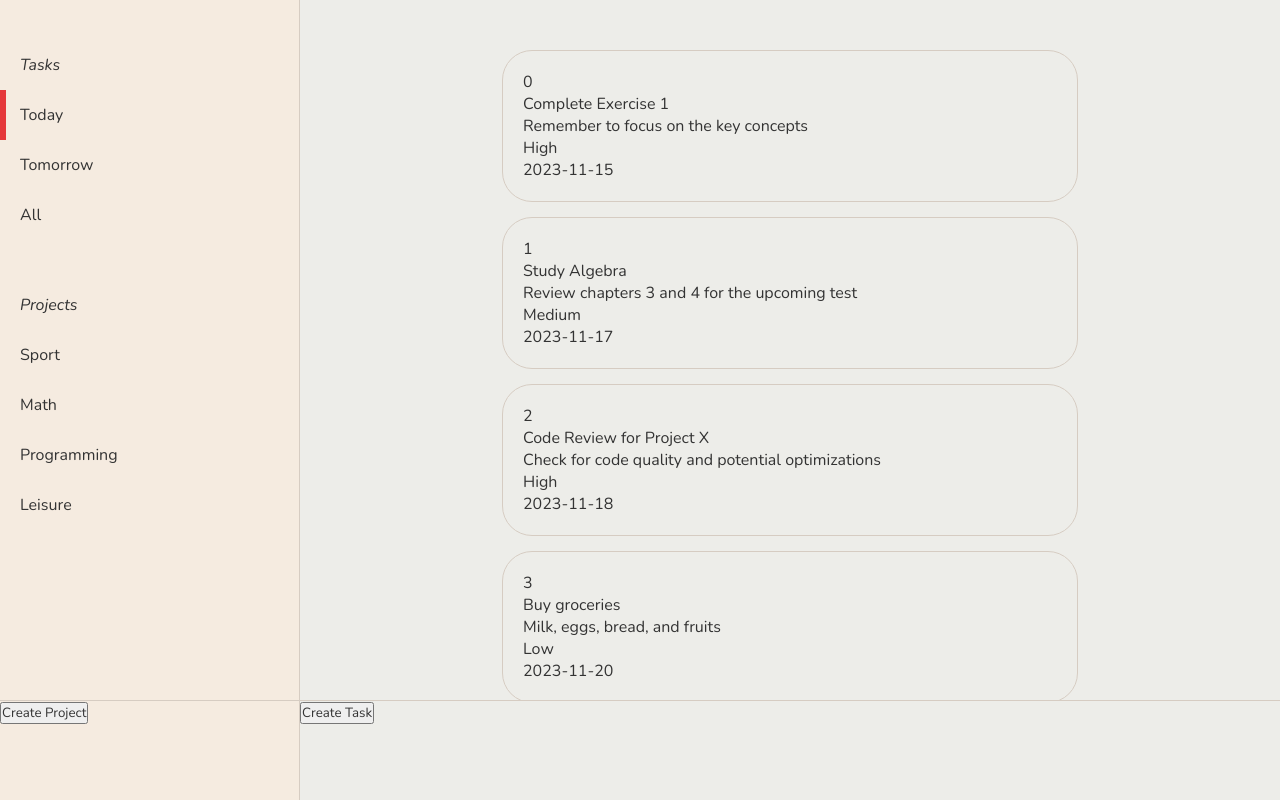
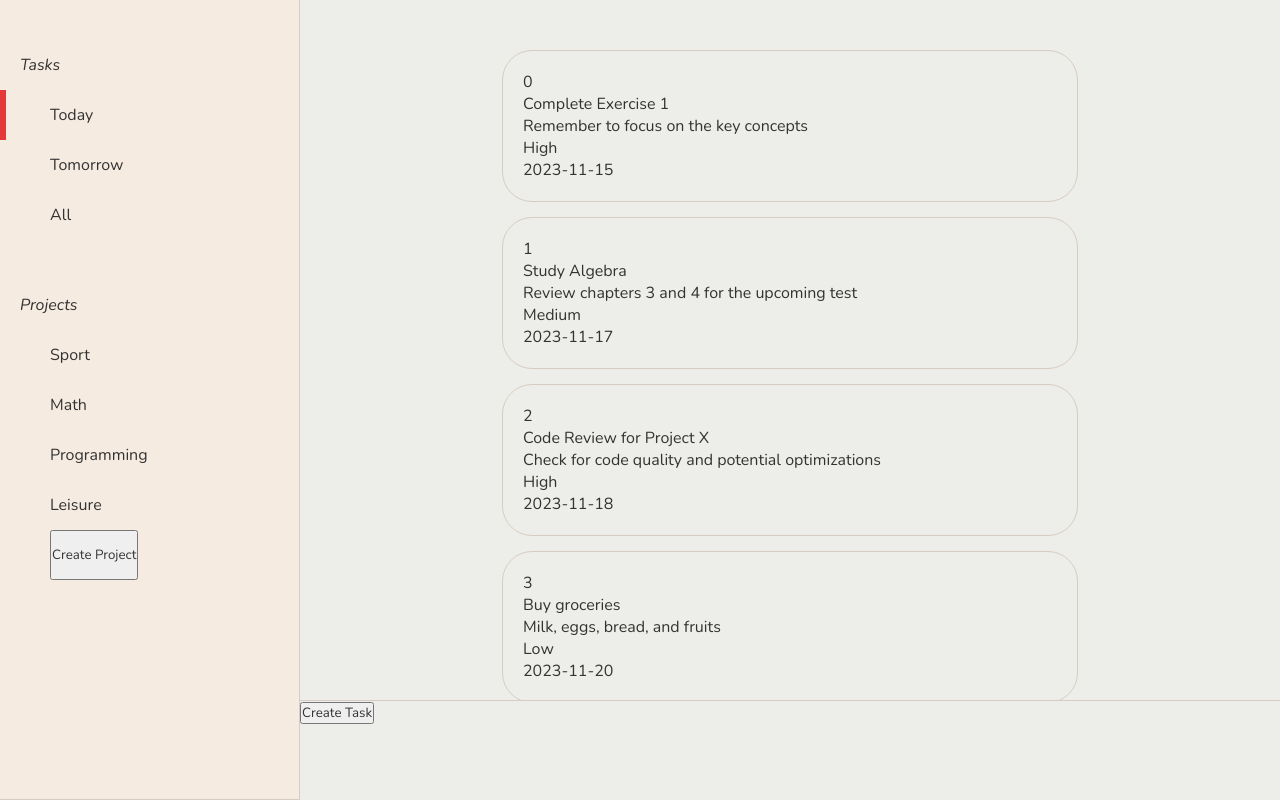
Before and after one commit to sevleo/TOP-NovaTask, a website built with webpack: page src/index.html in a window 1280 px wide. Built offline with nearby package versions, Linux system fonts and the light colour scheme.

Commit message:
restructure footer and left div

```diff
--- a/src/index.js
+++ b/src/index.js
@@ -429,7 +429,6 @@ const DOMModule = (function () {
             secondLineItem.textContent = 'Tomorrow';
             firstSectionList.append(secondLineItem);
 
-
             const thirdLineItem = document.createElement('li');
             thirdLineItem.classList.add('task-filter');
             thirdLineItem.dataset.active = 'false';
@@ -563,9 +562,9 @@ const DOMModule = (function () {
             footerDiv.classList.add('footer');
             mainDiv.append(footerDiv);
 
-            const footerLeftDiv = document.createElement('div');
-            footerLeftDiv.classList.add('footer-left');
-            footerDiv.append(footerLeftDiv);
+            // const footerLeftDiv = document.createElement('div');
+            // footerLeftDiv.classList.add('footer-left');
+            // footerDiv.append(footerLeftDiv);
 
             const footerRightDiv = document.createElement('div');
             footerRightDiv.classList.add('footer-right');
@@ -573,13 +572,14 @@ const DOMModule = (function () {
         }
 
         function createButtons() {
-            const footerLeftDiv = document.querySelector('.footer-left');
+
+            const leftSecondSection = document.querySelector('.left-second-section');
             const footerRightDiv = document.querySelector('.footer-right');
 
             const createProjectButton = document.createElement('button');
             createProjectButton.classList.add('create-project');
             createProjectButton.textContent = 'Create Project';
-            footerLeftDiv.append(createProjectButton);
+            leftSecondSection.append(createProjectButton);
             createProjectButton.addEventListener('click', () => {
                 const newProjectDialog = document.querySelector('.new-project');
                 newProjectDialog.showModal();
--- a/src/styles.css
+++ b/src/styles.css
@@ -74,12 +74,15 @@ body {
 
 .main > .left {
     border-right: 1px solid var(--border-color);
+    border-bottom: 1px solid var(--border-color);
     background-color: var(--background-color);
     flex: 0 0 300px;
     display: flex;
     flex-direction: column;
     justify-content: start;
-    height: calc(100% - 100px);
+    /* height: calc(100% - 100px); */
+    height: 100%;
+    overflow: auto;
 }
 
 .main > .right {
@@ -94,6 +97,10 @@ body {
     display: flex;
     height: 100px;
     border-top: 1px solid var(--border-color);
+    position: fixed;
+    bottom: 0;
+    width: 100%;
+    left: 300px;
 }
 
 .main > .footer > .footer-left {
@@ -127,11 +134,7 @@ body {
     /* max-width: 500px; */
 }
 
-.footer {
-    position: fixed;
-    bottom: 0;
-    width: 100%;
-}
+
 
 
 /* Left div layout */
@@ -139,6 +142,7 @@ body {
 .left > .left-first-section,
 .left > .left-second-section {
     margin-top: 40px;
+    overflow: auto;
     /* margin-left: 10px; */
 }
 
@@ -158,7 +162,7 @@ body {
 }
 
 .left > .left-first-section li {
-    padding-left: 20px;
+    padding-left: 50px;
     list-style: none;
     height: 50px;
     display: flex;
@@ -220,11 +224,17 @@ body {
 }
 
 .left > .left-second-section li {
-    padding-left: 20px;
+    padding-left: 50px;
     list-style: none;
     height: 50px;
     display: flex;
     align-items: center;
+}
+
+.left > .left-second-section button {
+    margin-left: 50px;
+    height: 50px;
+
 }
 
 
```
Also changed, not shown: requirements.txt (+21 -0 lines), dist/main.js.
